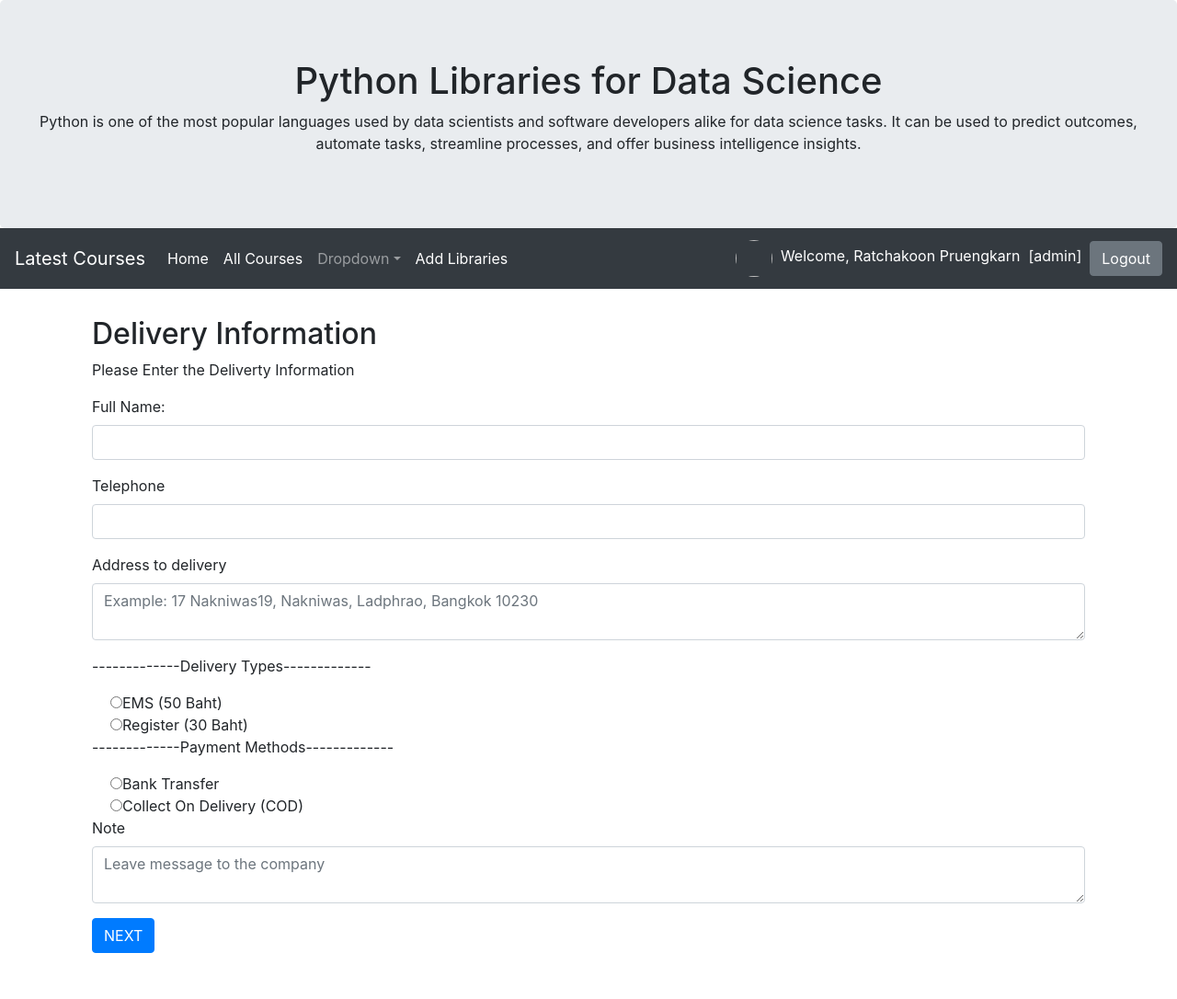
After one commit to ratchakoonprn/Django50Hours, a Django app: page /checkout/ in a window 1280 px wide. The commit adds this page. Shown: the whole page at 92% size. Run offline with Django 3.2, Linux system fonts and the light colour scheme; a user stored in the database is signed in; data comes from the database, SQL or seed files in the repository; both versions use the stored data as it was after the commit; some libraries are stand-ins or nearby versions.

Commit message:
Check Out

```diff
--- /dev/null
+++ b/firstweb/myapp/template/myapp/checkout1.html
@@ -0,0 +1,65 @@
+{% extends 'myapp/base.html' %}
+
+{% block content %}
+
+	<div class="container" style = "margin-bottom: 50px ">
+		<h2>Delivery Information</h2>
+		<p>Please Enter the Deliverty Information</p>
+		<form method="POST">
+			{% csrf_token %}
+			<div class="form-group">
+				<label for="name">Full Name:</label>
+				<input type="text" class="form-control" id="name" name="name">
+			</div>
+			<div class="form-group">
+				<label for="tel">Telephone</label>
+				<input type="text" class="form-control" id="tel" name="tel">
+			</div>
+
+			<div class="form-group">
+				<label for="address">Address to delivery</label>
+				<textarea class="form-control" row="5" id="address" name="address"
+				placeholder="Example: 17 Nakniwas19, Nakniwas, Ladphrao, Bangkok 10230"></textarea>
+			</div>
+
+			<p>-------------Delivery Types-------------</p>
+
+			<div class="form-check">
+				<label class="form-check-label" for="ems">
+					<input type="radio" name="shipping" id="ems" value="ems">EMS (50 Baht)
+				</label>
+			</div>
+
+			<div class="form-check">
+				<label class="form-check-label" for="register">
+					<input type="radio" name="shipping" id="register" value="register">Register	(30 Baht)
+				</label>
+			</div>
+
+			<p>-------------Payment Methods-------------</p>
+
+			<div class="form-check">
+				<label class="form-check-label" for="transfer">
+					<input type="radio" name="payment" id="transfer" value="transfer">Bank Transfer
+				</label>
+			</div>
+
+			<div class="form-check">
+				<label class="form-check-label" for="cod">
+					<input type="radio" name="payment" id="cod" value="cod">Collect On Delivery (COD)
+				</label>
+			</div>
+
+			<div class="form-group">
+				<label for="other">Note</label>
+				<textarea class="form-control" row="5" id="other" name="other"
+				placeholder="Leave message to the company"></textarea>
+			</div>
+
+			<input type="hidden" name="page" value = "information">
+
+			<button type="submit" class="btn btn-primary">NEXT</button>
+
+		</form>
+	</div>
+{% endblock content %}
--- a/firstweb/myapp/template/myapp/mycart.html
+++ b/firstweb/myapp/template/myapp/mycart.html
@@ -56,5 +56,7 @@
 		</tbody>
 	  </table>
 	  <a href="{% url 'mycartedit-page' %}" class="bth btn-primary">Edit Order's Quantity</a>
+	  <div style="padding: 10px;"></div>
+	  <a href="{% url 'checkout-page' %}" class="bth btn-success">Checkout</a>
 	</div>
 {% endblock content %}
--- a/firstweb/myapp/urls.py
+++ b/firstweb/myapp/urls.py
@@ -14,4 +14,5 @@ urlpatterns = [
 	path('addtocart/<int:pid>', AddtoCart, name = 'addtocart-page'),
 	path('mycart/', MyCart, name = 'mycart-page'),
 	path('mycart/edit/', MyCartEdit, name = 'mycartedit-page'),
+	path('checkout/', Checkout, name = 'checkout-page'),
 ]
--- a/firstweb/myapp/views.py
+++ b/firstweb/myapp/views.py
@@ -241,3 +241,47 @@ def MyCartEdit(request):
 	context['mycart'] = mycart #โยนข้อมูลที่เราถึงมาจากบรรทัดข้างบนเพื่อแนบไปกับ context
 
 	return render(request,'myapp/mycartedit.html',context)
+
+def Checkout(request):
+	username = request.user.username
+	user = User.objects.get(username=username)
+	if request.method == 'POST':
+		data = request.POST.copy()
+		name = data.get('name')
+		tel = data.get('tel')
+		address = data.get('address')
+		shipping = data.get('shipping')
+		payment = data.get('payment')
+		other = data.get('other')
+		page = data.get('page')
+
+		if page == 'information':
+			context = {}
+			context['name'] = name
+			context['tel'] = tel
+			context['adderss'] = address
+			context['shipping'] = shipping
+			context['payment'] = payment
+			context['other'] = other
+
+			mycart = Cart.objects.filter(user = user)
+			count = sum([c.quantity for c in mycart]) #รวมจำนวนสินค้า
+			total = sum([c.total for c in mycart]) #รวมราคา
+
+			context['mycart'] = mycart #โยนข้อมูลที่เราถึงมาจากบรรทัดข้างบนเพื่อแนบไปกับ context
+			context['count'] = count
+			context['total'] = total
+
+			return render(request,'myapp/checkout2.html',context)
+
+
+
+		if page == 'confirm':
+			print('Confirm')
+			# generate order number and save to Order Models
+			# save product in cart to OrderProduct models
+			# clear cart
+			# redirect to order list page
+
+
+	return render(request,'myapp/checkout1.html')
```
Also changed, not shown: firstweb/myapp/template/myapp/checkout2.html (added, +73 -0 lines), firstweb/db.sqlite3, 2 other files.
